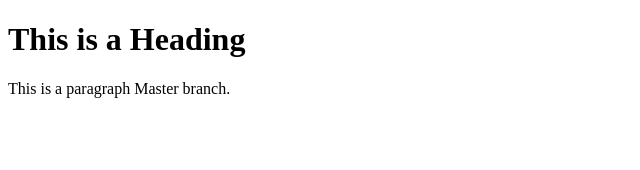
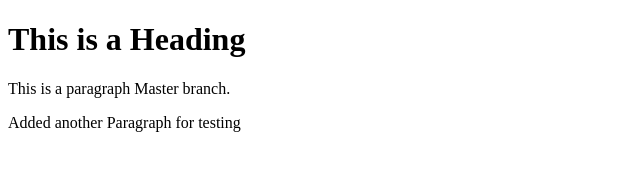
Before and after one commit to Shantanu200384/learnGit, a plain HTML site: page index.html in a window 1280 px wide. Shown: the whole page, without its empty margins (0-640 px from the left). Drawn offline with Linux system fonts and the light colour scheme.

Commit message:
New paragraph added

```diff
--- a/index.html
+++ b/index.html
@@ -7,6 +7,7 @@
 
 <h1>This is a Heading</h1>
 <p>This is a paragraph Master branch.</p>
+<p>Added another Paragraph for testing</p>
 
 </body>
 </html>
```
Also changed, not shown: bibhuti.html (added).
